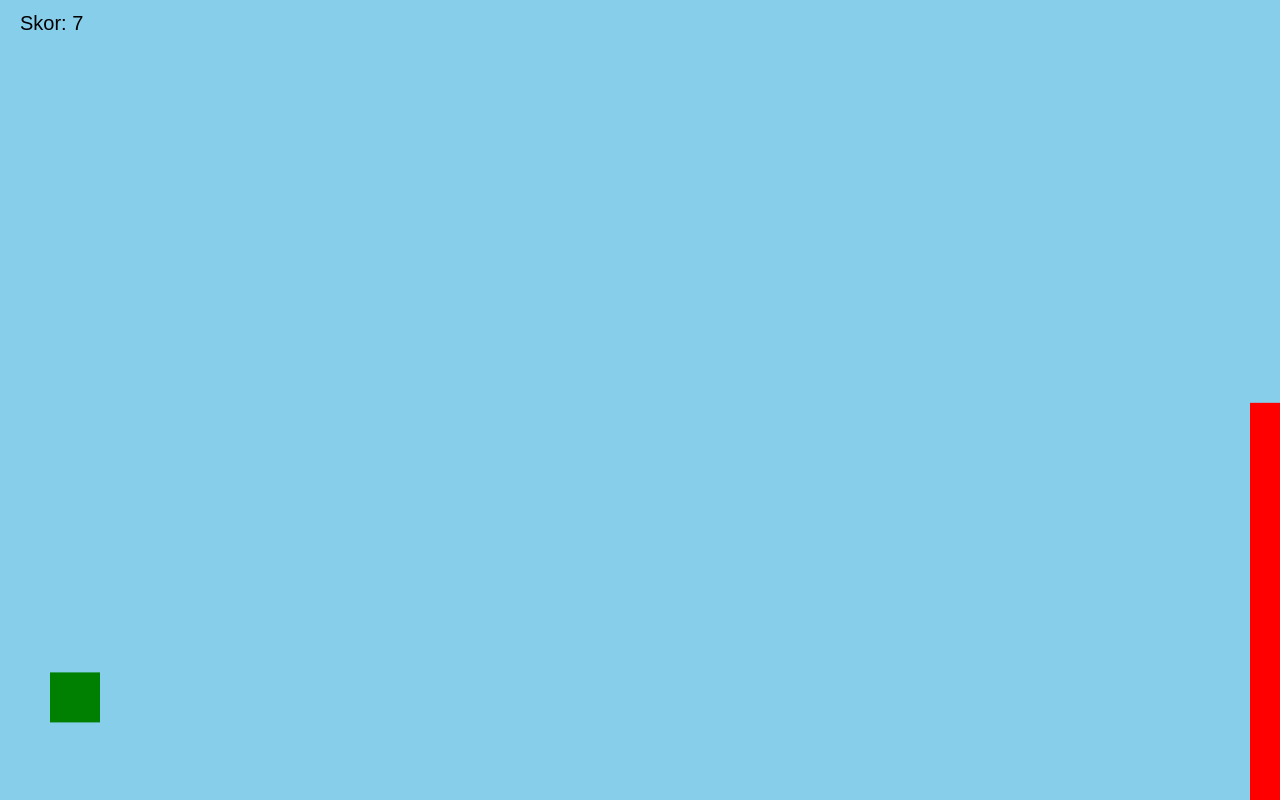
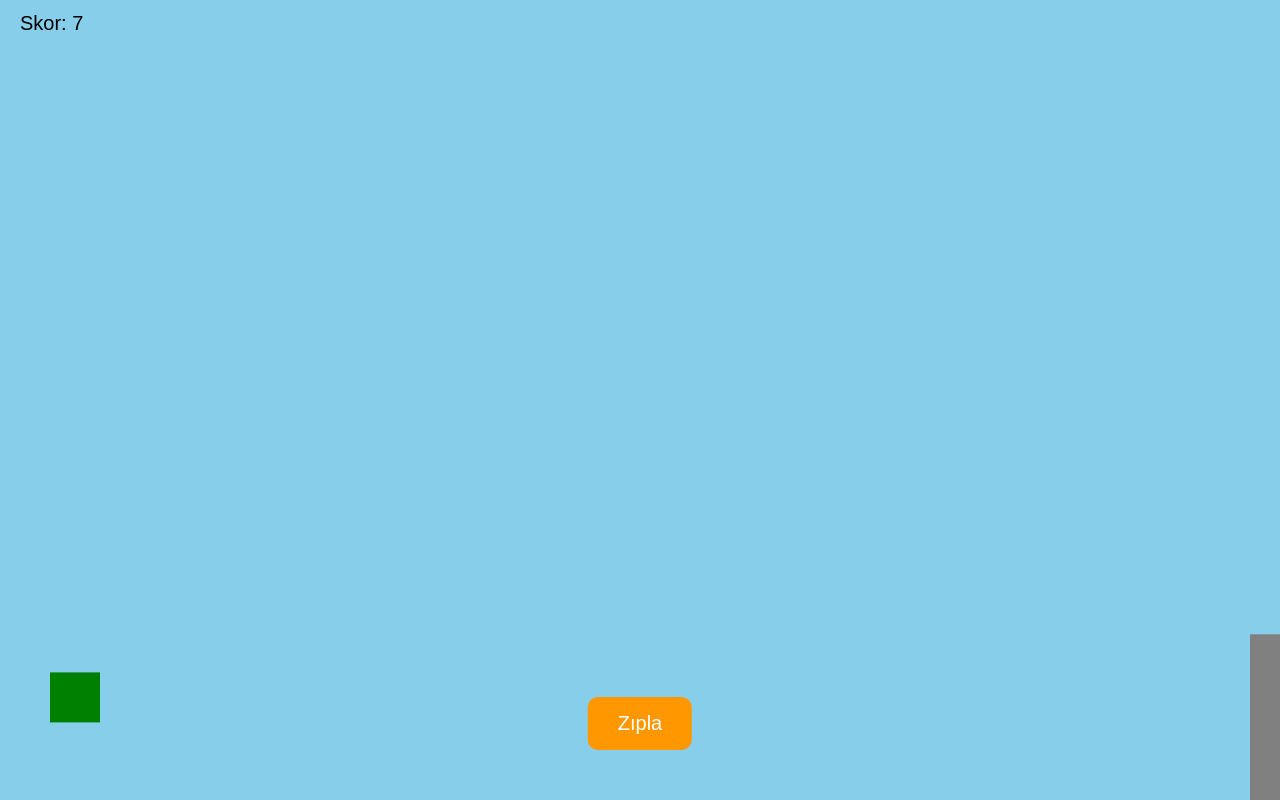
Before and after one commit to aliko2010/.github.io, a plain HTML site: page index.html in a window 1280 px wide. Drawn offline with Linux system fonts and the light colour scheme.

Commit message:
Update index.html

```diff
--- a/index.html
+++ b/index.html
@@ -15,10 +15,25 @@
             display: block;
             background-color: #87CEEB;
         }
+        #jumpButton {
+            position: fixed;
+            bottom: 50px;
+            left: 50%;
+            transform: translateX(-50%);
+            padding: 15px 30px;
+            background-color: #ff9800;
+            color: white;
+            font-size: 20px;
+            border: none;
+            border-radius: 10px;
+            cursor: pointer;
+        }
     </style>
 </head>
 <body>
     <canvas id="gameCanvas"></canvas>
+    <button id="jumpButton">Zıpla</button>
+
     <script>
         // Canvas ve context ayarları
         const canvas = document.getElementById('gameCanvas');
@@ -46,6 +61,11 @@
         let obstacleFrequency = 1000; // Engel sıklığı (ms)
         let lastObstacleTime = 0;
 
+        // Kuşlar
+        let birds = [];
+        let birdFrequency = 2000; // Kuş sıklığı (ms)
+        let lastBirdTime = 0;
+
         // Skor
         let score = 0;
 
@@ -59,13 +79,26 @@
 
         // Engel oluşturma fonksiyonu
         function generateObstacle() {
-            const height = Math.random() * (canvas.height / 2) + 50; // Engel boyutu
+            const height = Math.random() * (canvas.height / 6) + 50; // Engel boyutu (daha kısa)
             obstacles.push({
                 x: canvas.width,
                 y: canvas.height - height,
                 width: 50,
                 height: height,
-                color: 'red'
+                color: 'gray' // Taş gibi engeller
+            });
+        }
+
+        // Kuş oluşturma fonksiyonu
+        function generateBird() {
+            const birdHeight = Math.random() * 20 + 30; // Kuş boyutu
+            birds.push({
+                x: canvas.width,
+                y: Math.random() * (canvas.height / 2),
+                width: 50,
+                height: birdHeight,
+                color: 'yellow', // Kuş rengi
+                speed: 3
             });
         }
 
@@ -80,11 +113,31 @@
             }
         }
 
+        // Kuşların hareketini sağla
+        function moveBirds() {
+            for (let i = 0; i < birds.length; i++) {
+                birds[i].x -= birds[i].speed; // Kuş sağdan sola hareket eder
+                if (birds[i].x + birds[i].width < 0) {
+                    birds.splice(i, 1); // Kuş ekran dışına çıkarsa sil
+                    i--;
+                }
+            }
+        }
+
         // Çarpışma kontrolü
         function checkCollision() {
             for (let i = 0; i < obstacles.length; i++) {
                 if (player.x + player.width > obstacles[i].x && player.x < obstacles[i].x + obstacles[i].width) {
                     if (player.y + player.height > obstacles[i].y) {
+                        alert("Oyun Bitti! Skor: " + score);
+                        resetGame(); // Oyun bittiğinde sıfırla
+                    }
+                }
+            }
+            // Kuşlarla çarpışma kontrolü
+            for (let i = 0; i < birds.length; i++) {
+                if (player.x + player.width > birds[i].x && player.x < birds[i].x + birds[i].width) {
+                    if (player.y + player.height > birds[i].y && player.y < birds[i].y + birds[i].height) {
                         alert("Oyun Bitti! Skor: " + score);
                         resetGame(); // Oyun bittiğinde sıfırla
                     }
@@ -119,10 +172,25 @@
 
             moveObstacles();
 
-            // Engelleri çiz
+            // Kuşları oluştur ve hareket ettir
+            if (timestamp - lastBirdTime > birdFrequency && score >= 1500) {
+                generateBird();
+                lastBirdTime = timestamp;
+            }
+
+            moveBirds();
+
+            // Engelleri ve kuşları çiz
             for (let i = 0; i < obstacles.length; i++) {
                 ctx.fillStyle = obstacles[i].color;
                 ctx.fillRect(obstacles[i].x, obstacles[i].y, obstacles[i].width, obstacles[i].height);
+            }
+
+            for (let i = 0; i < birds.length; i++) {
+                ctx.fillStyle = birds[i].color;
+                ctx.beginPath();
+                ctx.arc(birds[i].x + birds[i].width / 2, birds[i].y + birds[i].height / 2, birds[i].width / 2, 0, Math.PI * 2);
+                ctx.fill();
             }
 
             // Çarpışma kontrolü
@@ -140,15 +208,7 @@
         }
 
         // Etkileşimler
-        function onUserInput(event) {
-            if (event.type === "mousedown" || event.type === "touchstart") {
-                jump(); // Zıplama işlemi
-            }
-        }
-
-        // Telefon ve PC desteği için event dinleyicileri
-        canvas.addEventListener('mousedown', onUserInput);  // PC'de sol tıklama ile zıplama
-        canvas.addEventListener('touchstart', onUserInput); // Telefonda ekran tıklaması ile zıplama
+        document.getElementById('jumpButton').addEventListener('click', jump); // Butonla zıplama
 
         // Oyun sıfırlama fonksiyonu
         function resetGame() {
@@ -156,9 +216,11 @@
             player.velocityY = 0;
             player.grounded = false;
             obstacles = [];
+            birds = [];
             score = 0;
             lastObstacleTime = 0;
-            gameLoop();
+            lastBirdTime = 0;
+            gameLoop(0);
         }
 
         // Oyun başlat
```
